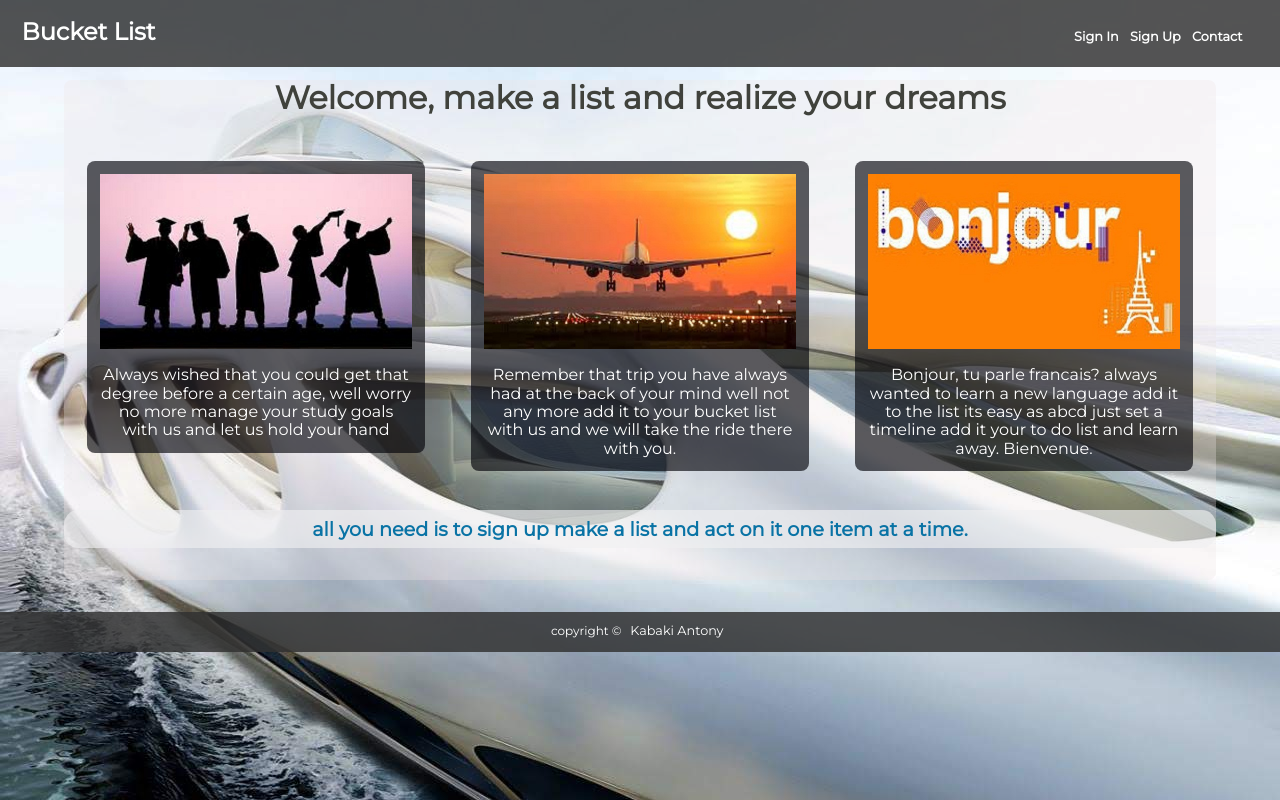
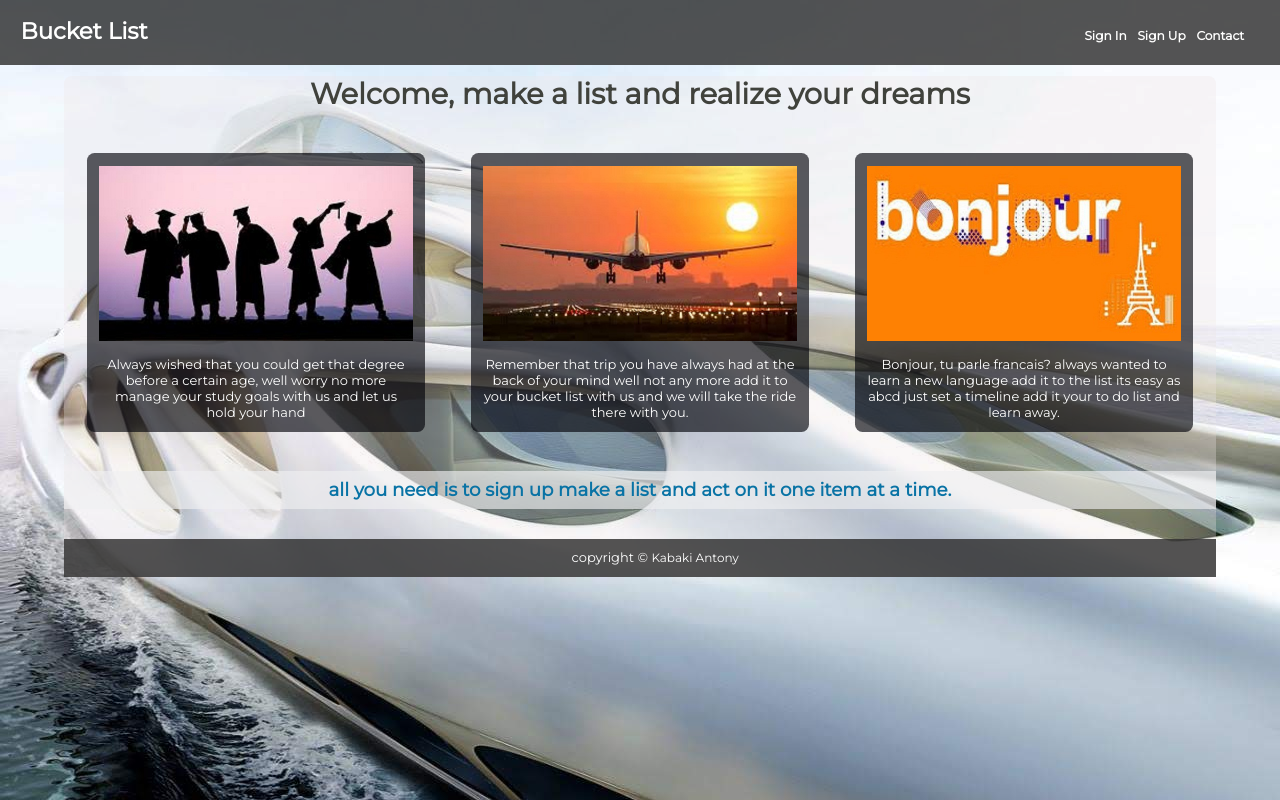
Before and after one commit to KabakiAntony/Bucketlist, a plain HTML site: page UI/index.html in a window 1280 px wide. Drawn offline with Linux system fonts and the light colour scheme.

Commit message:
Modified the css

```diff
--- a/UI/css/main.css
+++ b/UI/css/main.css
@@ -1,21 +1,13 @@
-html {
-    font-family: 'Montserrat', sans-serif;
-    line-height: 1.15;
-    -webkit-text-size-adjust: 100%;
-    -webkit-tap-highlight-color: rgba(0, 0, 0, 0);
-    box-sizing: border-box;
-}
+html,
 body {
     margin: 0;
     font-family: 'Montserrat', sans-serif;
-    font-size: 100%;
+    font-size: 95%;
     font-weight: 400;
     color: #212529;
     text-align: left;
     background: url(../images/indexbg.jpg)fixed no-repeat;
     background-color: #fff;
-    padding-bottom:2.5rem ;
-
   }
 .container {
     width: 100%;
@@ -49,11 +41,6 @@ img {
   .header a:hover {
     text-decoration: underline;
   }
-  .header a.active {
-    background-color: dodgerblue;
-    color: white;
-    text-transform: lowercase;
-  }
   .header-right {
     float: right;
     padding-right:3rem;
@@ -67,18 +54,12 @@ img {
       margin-left: auto;
       margin-right: auto;
       border-radius:0.5rem;
-      padding-bottom: 1rem;
   }
   .section_wrapper p
   {
     margin-left:2rem;
     color: white;
-  }
-  .bottom{
-    background-color: rgba(2, 3, 8, 0.644);
-    font-size: 1.2rem;
-    text-align: center;
-    border-radius:0.8rem;
+    font-size:90%;
   }
   .section_wrapper h1{
       text-align: center;
@@ -89,25 +70,19 @@ img {
   }
   .flex-container p{
       margin:0.8rem;
-      flex:1 0 auto;
+      font-size:90%;
   }
   .card{
       background-color: rgba(2, 3, 8, 0.644);
       border-radius:0.5rem;
       text-align:center;
-      width:90%;
-      height:100%;
-      overflow: hidden;
+      width:100%;
       margin:2%;
-  }
-  .card img{
-      width:inherit;
   }
   .bottom{
     background-color: rgba(239, 239, 241, 0.644);
     font-size: 1.2rem;
     text-align: center;
-    border-radius:0.9rem;
     color: rgb(9, 115, 165);
     padding:0.5rem;
   }
@@ -116,22 +91,22 @@ img {
 
   height:2.5rem;
   background-color:#313131d3;
-  position: absolute;
   width: 100%;
   color: white;
   text-align: center;
   margin-top:2rem;
 }
 footer p{
+  padding-top:10px;
   font-size:12px;
   font-weight:normal;
 }
 footer a{
     color:white;
-    padding:0.35rem;
+    padding-top:10px;
+    font-size:12px;
     text-align: center;
     text-decoration: none;
-    font-size:0.8rem;
 }
   /* Mobile phones (portrait and landscape) ---------- */
 @media screen and (max-width: 650px){
--- /dev/null
+++ b/UI/css/remake.css
@@ -0,0 +1,102 @@
+/* this is a remake of the first page */
+html,
+body{
+    padding:0;
+    margin:0;
+    box-sizing: border-box;
+    line-height: 1.2;
+    font-family: 'Montserrat', sans-serif;
+    font-size: 85%;
+    font-weight: 400;
+    text-align: left;
+    background: url(../images/indexbg.jpg)fixed no-repeat;
+    background-color: #fff;
+    height: 100%;
+}
+img {
+    max-width: 100%;
+  }
+.container{
+    min-height:100%;
+    position:relative;
+}
+header {
+    height:auto;
+    background-color:#313131d3;
+    padding: 1rem;
+    position: fixed;
+    top: 0;
+    width: 100%;
+}
+header a{
+      float:left;
+      color:white;
+      padding:0.35rem;
+      text-align: center;
+      text-decoration: none;
+      font-weight:bold;
+      font-size:0.8rem;
+}
+header a.logo {
+    font-size: 1.5rem;
+    padding-top:0.1rem;
+}
+header a:hover {
+    text-decoration: underline;
+}
+.header-right {
+    float: right;
+    padding-right:3rem;
+    padding-top:0.5rem;
+}
+.flex-container {
+    display: flex;
+    margin:0 auto;
+    width:90%;
+    margin-top:5rem;
+    border-radius:0.5rem;
+    /*background-color:rgba(238, 230, 230, 0.308);*/
+    background-color:rgba(182, 14, 14, 0.445);
+    padding-bottom:2.5rem;
+}
+.flex-container h1{
+    text-align: center;
+    color: rgb(64, 66, 60);
+}
+.flex-container p{
+    margin:0.8rem;
+    flex:1 0 auto;
+    color: white;
+}
+.card{
+    background-color: rgba(2, 3, 8, 0.644);
+    border-radius:0.5rem;
+    text-align:center;
+    width:90%;
+    height:100%;
+    overflow: hidden;
+    margin:2%;
+}
+.card img{
+    width:inherit;
+}
+footer
+{
+  position: absolute;
+  bottom:0;
+  width: 100%;
+  height:2.5rem;
+  background-color:#313131d3;
+  color: white;
+  text-align: center;
+}
+footer p{
+  font-weight:normal;
+}
+footer a{
+    color:white;
+    padding:0.35rem;
+    text-align: center;
+    text-decoration: none;
+    font-size:0.8rem;
+}
--- a/UI/index.html
+++ b/UI/index.html
@@ -48,17 +48,16 @@
           <p><img src="images/frenchImage.jpg" alt="Graduation Image"></p>
           <p>Bonjour, tu parle francais? always wanted to learn a new language add it to
             the list its easy as abcd just set a timeline add it your to do list and learn away.
-            Bienvenue.
           </p>
         </div>
       </div>
         <h2 class="bottom">all you need is to sign up make a list and act on it one item at a time.</h2>
+        <footer>
+          <p>copyright &copy; <a href="https://twitter.com/kabakikiarie">Kabaki Antony</a></p>
+        </footer>
       </div>
     </div>
-    <footer>
-      <p>copyright &copy; <a href="https://twitter.com/kabakikiarie">Kabaki Antony</a></p>
-    </footer>
-    <!-- Modal HTML-->
+     <!--Modal HTML-->
     <div class="bg-modal">
       <div class="login-form">
         <div class="close">+</div>
```
Also changed, not shown: UI/footerBottom.html (added, +88 -0 lines), UI/remake.html (added, +55 -0 lines).
